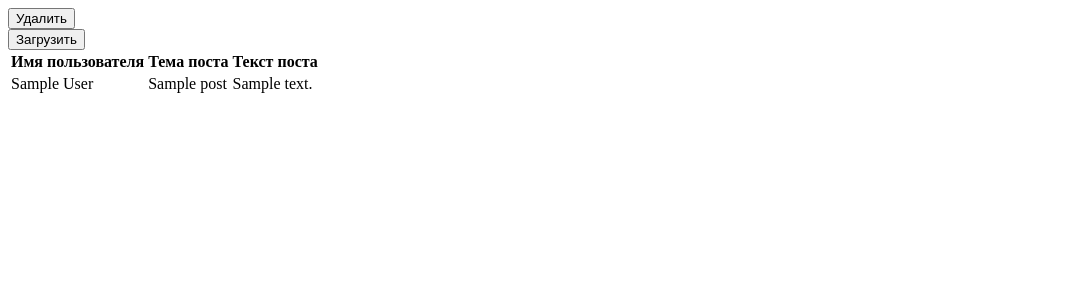
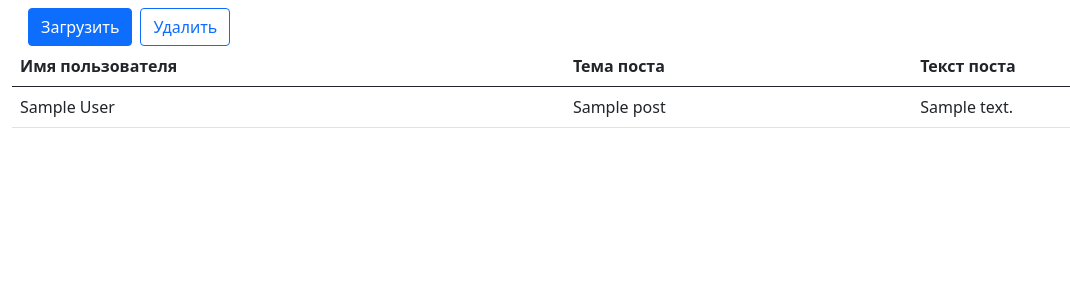
Before and after one commit to dennydenzel/traffic-light-test, a Django app: page / in a window 1280 px wide. Shown: the top 300 px of the page, without its empty margins (0-1070 px from the left). Run offline with Django 3.2, Linux system fonts and the light colour scheme; tables that the repository leaves empty hold one stand-in row (values such as "Sample post").

Commit message:
Улучшает отображение

```diff
--- a/posts/models.py
+++ b/posts/models.py
@@ -1,5 +1,5 @@
 from django.db import models
-from django.db.models.deletion import PROTECT
+from django.db.models.deletion import CASCADE, PROTECT
 
 
 class User(models.Model):
@@ -15,6 +15,7 @@
 
 
 class Address(models.Model):
+    id = models.AutoField(primary_key=True)
     street = models.CharField(max_length=255)
     suite = models.CharField(max_length=255)
     city = models.CharField(max_length=255)
@@ -31,6 +32,7 @@
 
 
 class Company(models.Model):
+    id = models.AutoField(primary_key=True)
     name = models.CharField(max_length=255, unique=True)
     catchphrase = models.CharField(max_length=255)
     bs = models.CharField(max_length=255)
@@ -40,4 +42,4 @@
     id = models.IntegerField(primary_key=True)
     title = models.CharField(max_length=255)
     body = models.TextField(blank=True)
-    user = models.ForeignKey('User', on_delete=PROTECT, related_name='posts')
+    user = models.ForeignKey('User', on_delete=CASCADE, related_name='posts')
--- a/posts/services.py
+++ b/posts/services.py
@@ -1,8 +1,8 @@
+import requests
+from django.core.exceptions import ObjectDoesNotExist
+from django.db import IntegrityError
+
 from posts.models import Address, Company, Post, User
-import requests
-from django.db import IntegrityError
-from django.core.exceptions import ObjectDoesNotExist
-
 
 USERS_URL = 'http://jsonplaceholder.typicode.com/users'
 POSTS_URL = 'http://jsonplaceholder.typicode.com/posts'
@@ -79,7 +79,6 @@
 
 
 def delete_data():
-    Post.objects.all().delete()
     User.objects.all().delete()
     Address.objects.all().delete()
     Company.objects.all().delete()
--- a/posts/templates/posts/index.html
+++ b/posts/templates/posts/index.html
@@ -1,21 +1,22 @@
 <!DOCTYPE html>
 <html lang="ru">
 <head>
+    <link href="https://cdn.jsdelivr.net/npm/bootstrap@5.0.0-beta3/dist/css/bootstrap.min.css" rel="stylesheet" integrity="sha384-eOJMYsd53ii+scO/bJGFsiCZc+5NDVN2yr8+0RDqr0Ql0h+rP48ckxlpbzKgwra6" crossorigin="anonymous">
     <meta charset="UTF-8">
     <meta http-equiv="X-UA-Compatible" content="IE=edge">
     <meta name="viewport" content="width=device-width, initial-scale=1.0">
     <title>Posts</title>
 </head>
 <body>
-    <div>
-        <div>
+    <div class="container-fluid my-2">
+        <div class="btn-group mx-2" role="group">
+            <form method="POST"> {% csrf_token %}
+                <input type="hidden" name="action" value="load">
+                <input type="submit" value="Загрузить" class="btn btn-primary mx-2">
+            </form>
             <form method="POST"> {% csrf_token %}
                 <input type="hidden" name="action" value="delete">
-                <input type="submit" value="Удалить" class="button">
-            </form>
-            <form method="POST"> {% csrf_token %}
-                <input type="hidden" name="action" value="load">
-                <input type="submit" value="Загрузить" class="button">
+                <input type="submit" value="Удалить" class="btn btn-outline-primary">
             </form>
         </div>
         <table class="table">
@@ -37,5 +38,6 @@
             </tbody>
         </table>
     </div>
+    <script src="https://cdn.jsdelivr.net/npm/bootstrap@5.0.0-beta3/dist/js/bootstrap.bundle.min.js" integrity="sha384-JEW9xMcG8R+pH31jmWH6WWP0WintQrMb4s7ZOdauHnUtxwoG2vI5DkLtS3qm9Ekf" crossorigin="anonymous"></script>
 </body>
 </html>
--- a/posts/views.py
+++ b/posts/views.py
@@ -1,5 +1,6 @@
-from posts.services import delete_data, load_data, get_posts
 from django.shortcuts import render
+
+from posts.services import delete_data, get_posts, load_data
 
 
 def posts_view(request):
```
Also changed, not shown: posts/migrations/0001_initial.py (added).
